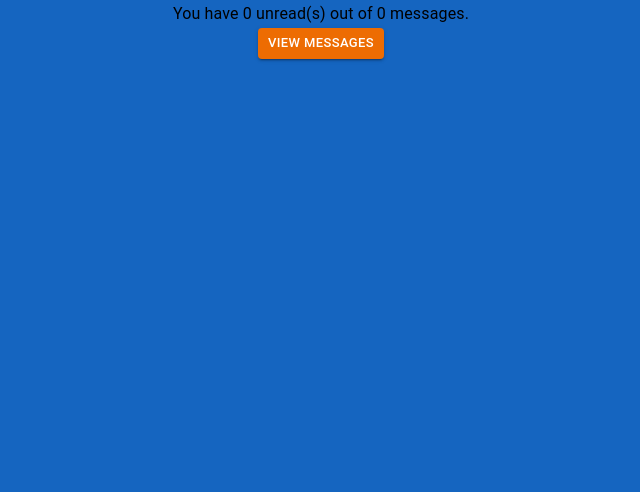
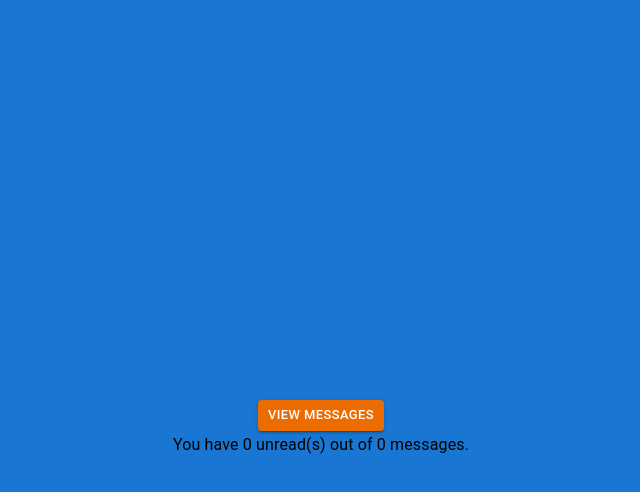
Before and after one commit to vlofish/mailbox, a React (Create React App) app in the folder meda-mailbox/: page / in a window 1280 px wide. Shown: the top 492 px of the page, without its empty margins (319-959 px from the left). Built offline with nearby package versions, Linux system fonts and the light colour scheme; no server answers; the database is empty.

Commit message:
#17 [Layout Improvements]

```diff
--- a/meda-mailbox/src/app/common/common.css
+++ b/meda-mailbox/src/app/common/common.css
@@ -1,3 +1,7 @@
 .text-align-center {
   text-align: center;
+
 }
+.text-align-right {
+  text-align: right;
+}
--- a/meda-mailbox/src/app/components/DrawerComp.tsx
+++ b/meda-mailbox/src/app/components/DrawerComp.tsx
@@ -5,6 +5,8 @@ import {
 } from 'react';
 import Drawer from '@mui/material/Drawer';
 import { Fab } from '@mui/material';
+
+import FeedbackIcon from '@mui/icons-material/Feedback';
 // =======================================================
 
 type Anchor = 'bottom';
@@ -32,10 +34,8 @@ export default function DrawerComp(props: any) {
   return (
     <div>
       <Fragment key={anchor}>
-        <Fab variant="extended" onClick={toggleDrawer(anchor, true)}>
-          <label>
-            Contact us.
-          </label>
+        <Fab size='small' color='secondary' aria-label="feedback" onClick={toggleDrawer(anchor, true)}>
+          <FeedbackIcon />
         </Fab>
         <Drawer
           anchor={anchor}
--- a/meda-mailbox/src/app/pages/HomePage.tsx
+++ b/meda-mailbox/src/app/pages/HomePage.tsx
@@ -1,41 +1,46 @@
 // =============================================================
 import '../common/common.css';
 
-import { Link } from 'react-router-dom';
 import { PagePathEnum } from '../common/enums/';
 import { ButtonComp } from '../components/ButtonComp';
 import { MessageCounterFeat } from '../features/MessageCounterFeat';
+import { useMailboxNavigateTo } from '../common/hooks/mailbox.hook';
 import { MUI_WARNING_BUTTON } from '../common/constants/button.constant';
 
 import Box from "@mui/material/Box/Box";
 import Grid from "@mui/material/Grid/Grid";
 // =============================================================
 
+let navigateToPath: any;
+
 const boxStyle = {
 	width: '100wh',
-	height: '100vh',
+	height: '50vh',
 	backgroundColor: 'primary.main',
-	'&:hover': {
-		backgroundColor: 'primary.dark',
-	},
 }
 
-const Inbox = () => (
-	<Grid container spacing={2} className='text-align-center'>
+const handleButtonClick = () => navigateToPath(PagePathEnum.INBOX_SPLIT_VIEW);
+
+// TODO: fix layout using mui
+const Home = () => (
+	<Grid container className='text-align-center'>
+		<Grid item xs={12} sm={12} md={12} lg={12} xl={12}>
+			<Box className='full-vector-height-width' sx={boxStyle} />
+		</Grid>
 		<Grid item xs={12} sm={12} md={12} lg={12} xl={12}>
 			<Box className='full-vector-height-width' sx={boxStyle}>
+				<ButtonComp
+					text="View Messages"
+					mui={MUI_WARNING_BUTTON}
+					handleClick={handleButtonClick}
+				/>
 				<MessageCounterFeat />
-				<Link to={PagePathEnum.INBOX_SPLIT_VIEW}>
-					<ButtonComp
-						text="View Messages"
-						mui={MUI_WARNING_BUTTON}
-					/>
-				</Link>
 			</Box>
 		</Grid>
 	</Grid>
 )
 
 export default function HomePage() {
-	return <Inbox />
+	[, navigateToPath] = useMailboxNavigateTo();
+	return <Home />
 }
--- a/meda-mailbox/src/app/pages/InboxPage.tsx
+++ b/meda-mailbox/src/app/pages/InboxPage.tsx
@@ -4,13 +4,22 @@ import { FeedbackFeat } from '../features/FeedbackFeat';
 
 import Container from '@mui/material/Container';
 import AppBarPage from './AppBarPage';
+import Grid from '@mui/material/Grid/Grid';
 // =============================================================
 
 const Home = () => (
   <Container maxWidth="md">
-    <AppBarPage />
-    <Outlet />
-    <FeedbackFeat />
+    <Grid container rowSpacing={1}>
+      <Grid item xs={12} sm={12} md={12} lg={12} xl={12}>
+        <AppBarPage />
+      </Grid>
+      <Grid item xs={12} sm={12} md={12} lg={12} xl={12}>
+        <Outlet />
+      </Grid>
+      <Grid item xs={12} sm={12} md={12} lg={12} xl={12} className='text-align-right'>
+        <FeedbackFeat />
+      </Grid>
+    </Grid>
   </Container>
 )
 
```
